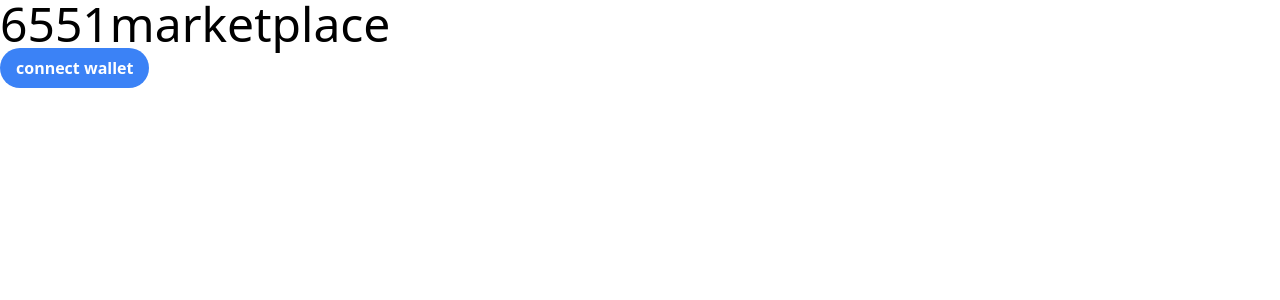
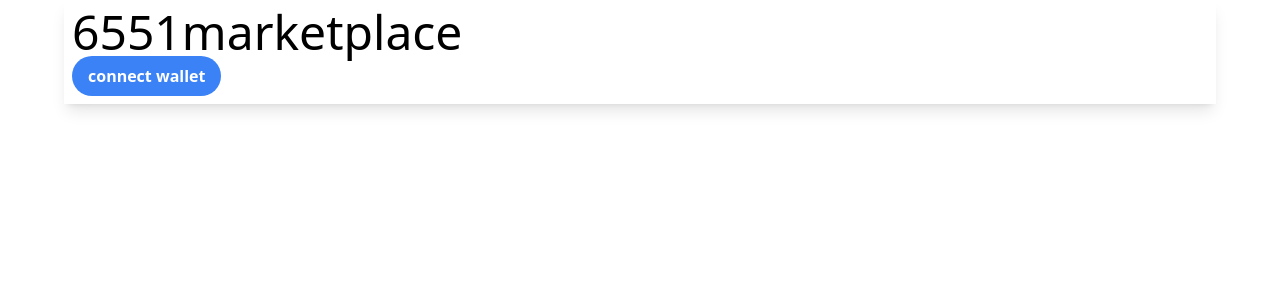
Before and after one commit to wasabinori/daredemo-shouken-Co, a Next.js app in the folder front/: page / in a window 1280 px wide. Shown: the top 300 px of the page. Built offline with nearby package versions, Linux system fonts and the light colour scheme.

Commit message:
update: front

```diff
--- a/front/components/WalletConnect.tsx
+++ b/front/components/WalletConnect.tsx
@@ -1,20 +1,10 @@
 import { useState, useEffect } from "react";
 import { ethers } from "ethers";
-import {
-    ExternalProvider,
-    JsonRpcSigner,
-    Network,
-    Web3Provider
-  } from '@ethersproject/providers';
-
-
-// declare global {
-// interface Window {
-//     ethereum?: ethers.providers.ExternalProvider;
-//     }
-// }
 
 export default function WalletConnect (): any {
+
+    const [address, setAddress] = useState('');
+
     const connectToMetamask = async () => {
         if (typeof window.ethereum !== 'undefined') {
             try {
@@ -25,6 +15,7 @@ export default function WalletConnect (): any {
 
                 // 接続されたアカウントの情報を取得
                 const address = await signer.getAddress();
+                setAddress(address);
                 console.log('Connected address:', address);
               } catch (error) {
                 console.error('Failed to connect to Metamask:', error);
@@ -36,13 +27,17 @@ export default function WalletConnect (): any {
 
 
     return(
-        <div>
+        <div className="max-w-6xl mx-auto OutermostBox sticky flex flex-row justify-between shadow-lg px-2 py-2">
+            <div className="">
+                <h1 className='font-sans font-medium text-5xl'>6551marketplace</h1>
                 <button
                 className="bg-blue-500 hover:bg-blue-700 text-white font-bold py-2 px-4 rounded-full"
                 onClick={connectToMetamask}
                 >
                 connect wallet
                 </button>
+                {address && <p>Connected Address: {address}</p>}
+            </div>
         </div>
     );
 }
--- a/front/pages/index.tsx
+++ b/front/pages/index.tsx
@@ -8,7 +8,6 @@ import WalletConnect from '../components/WalletConnect';
 const Home: NextPage = () => {
   return (
     <div className="">
-      <h1 className='font-sans font-medium text-5xl'>6551marketplace</h1>
       <WalletConnect />
     </div>
   );
```
Lines whose indentation alone changed are shown as unchanged.
